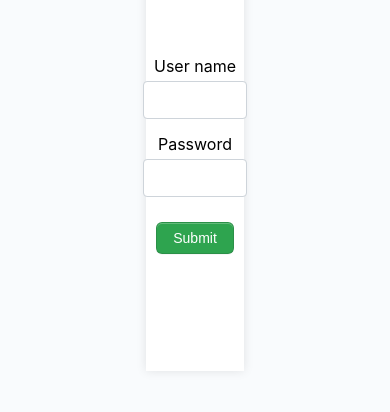
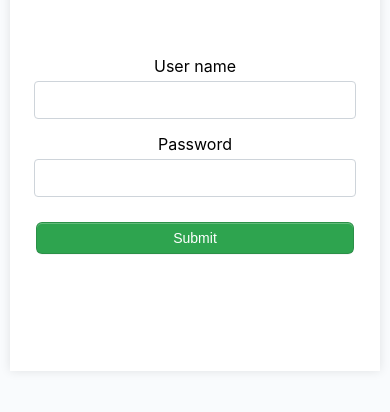
Before and after one commit to anish-hariharan/mini-project-fin, a React (Create React App) app: page / in a window 390 px wide. Shown: the part 258-670 px from the top of the page. Built offline with nearby package versions, Linux system fonts and the light colour scheme.

Commit message:
fixed teh responsiveness in log in form

```diff
--- a/src/components/LoginForm.css
+++ b/src/components/LoginForm.css
@@ -51,9 +51,11 @@
     display: flex;
     justify-content: center;
     height: 50vh;
-    width: 25vw;
+    width: 100%;
     background-color: #FFFFFF;
     box-shadow: 0 0 10px rgba(0, 0, 0, 0.1);
+    margin-left: 10px;
+    margin-right: 10px;
 }
 
 .formContainer {
```
